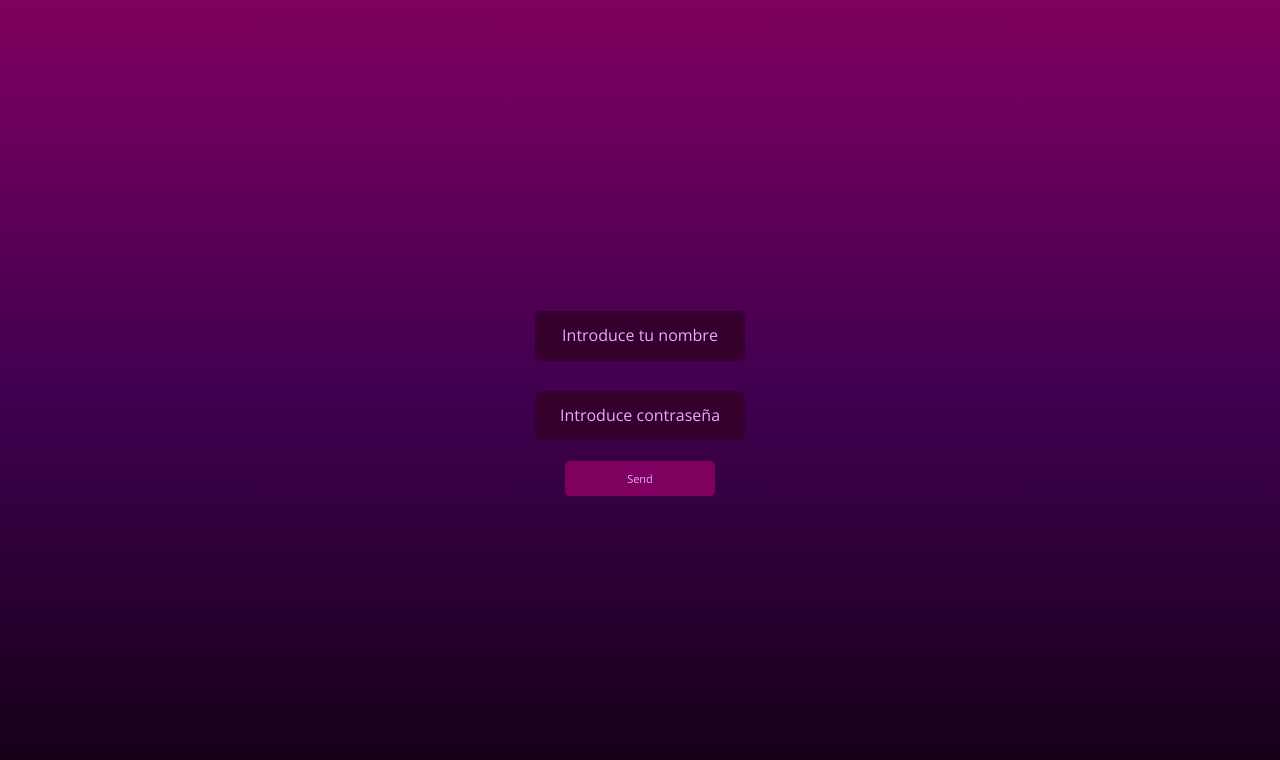
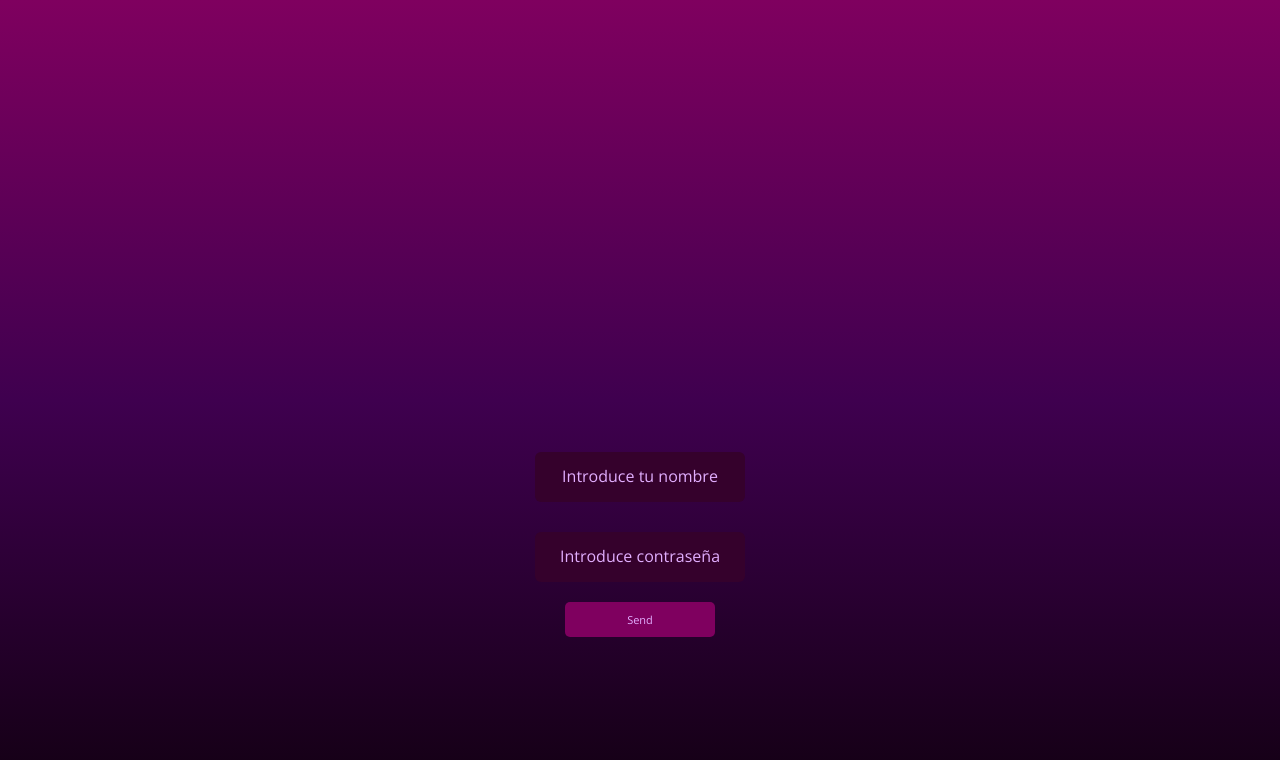
Before and after one commit to Katykaze/PROYECTO-EJEMPLO, a Vue app: page / in a window 1280 px wide. Shown: the top 760 px of the page. Built offline with nearby package versions, Linux system fonts and the light colour scheme.

Commit message:
apply css on view addclimber

```diff
--- a/src/layouts/l-forms.vue
+++ b/src/layouts/l-forms.vue
@@ -21,9 +21,11 @@
       align-items: center;
       justify-content: center;
       gap: 20px;
-      margin-bottom: 200px;
+      margin-bottom: 3%;
       min-width: 400px;
-      /* height: 100%; */
+      height: 100%;
+      width: 100%;
+      overflow: auto;
     }
     .l-forms__form{
       display: flex;
--- a/src/router/index.js
+++ b/src/router/index.js
@@ -26,12 +26,13 @@ const router = createRouter({
     }
   ]
 })
+const authRoutes = ['home', 'formClimber']
 
 router.beforeEach((to, from, next) => {
   if (to.name === 'unkwnow') {
     return next({ name: 'login' })
   }
-  if (to.name === 'home' && !userStore().isLogged) {
+  if (authRoutes.includes(to.name) && !userStore().isLogged) {
     return next({ name: 'login' })
   }
   next()
--- a/src/views/AddClimberView.vue
+++ b/src/views/AddClimberView.vue
@@ -9,8 +9,8 @@
       <CInput v-model:src="achievement" placeholder="Introduce Logro"></CInput>
       <CButton @click="addAchievement()">Añadir</CButton>
       <p v-if="!achievements || achievements.length === 0">No has añadido Logros</p>
-      <ul v-else>
-        <li v-for="(achievement, index) in achievements" :key="index">{{ achievement }}</li>
+      <ul class="v-addClimber__list" v-else>
+        <li  v-for="(achievement, index) in achievements" :key="index">{{ achievement }}</li>
         <CButton @click="removeAchievement(index)">Eliminar</CButton>
       </ul>
     </template>
@@ -39,7 +39,7 @@ export default {
       name: '',
       age: '',
       nationality: '',
-      achievement:'',
+      achievement: '',
       achievements: [],
       climbers: []
     }
@@ -81,8 +81,13 @@ export default {
     },
     removeAchievement(index) {
       this.achievements.splice(index, 1)
-    },
-
+    }
   }
 }
 </script>
+<style lang="scss">
+.my-button{
+margin: auto;
+}
+
+</style>
```
